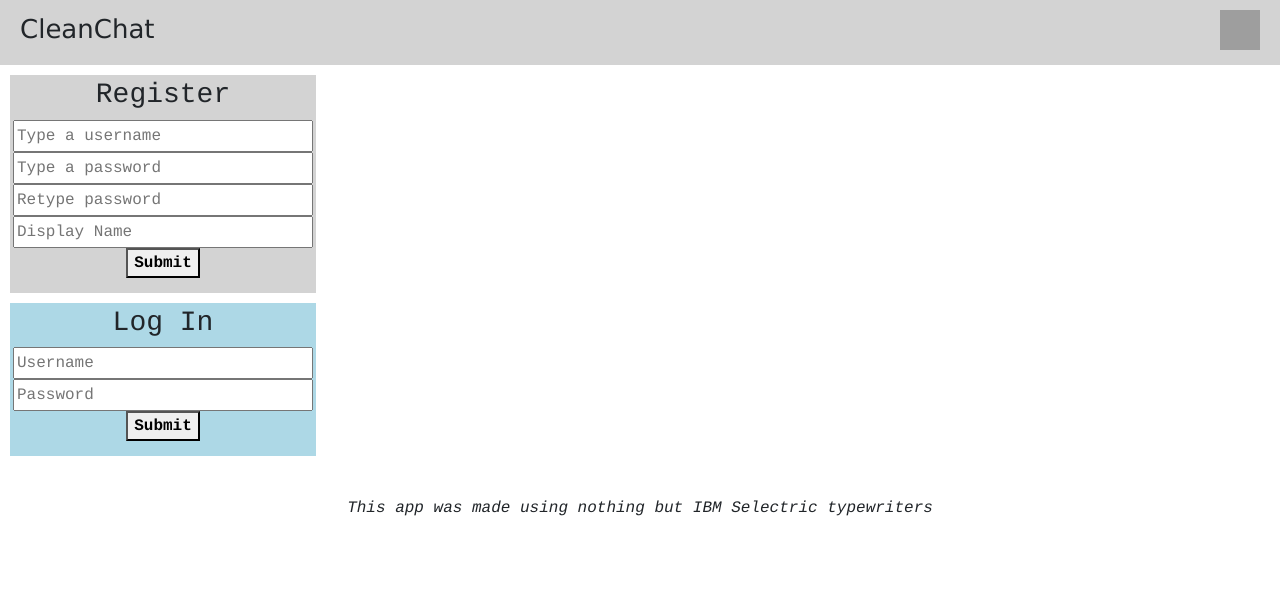
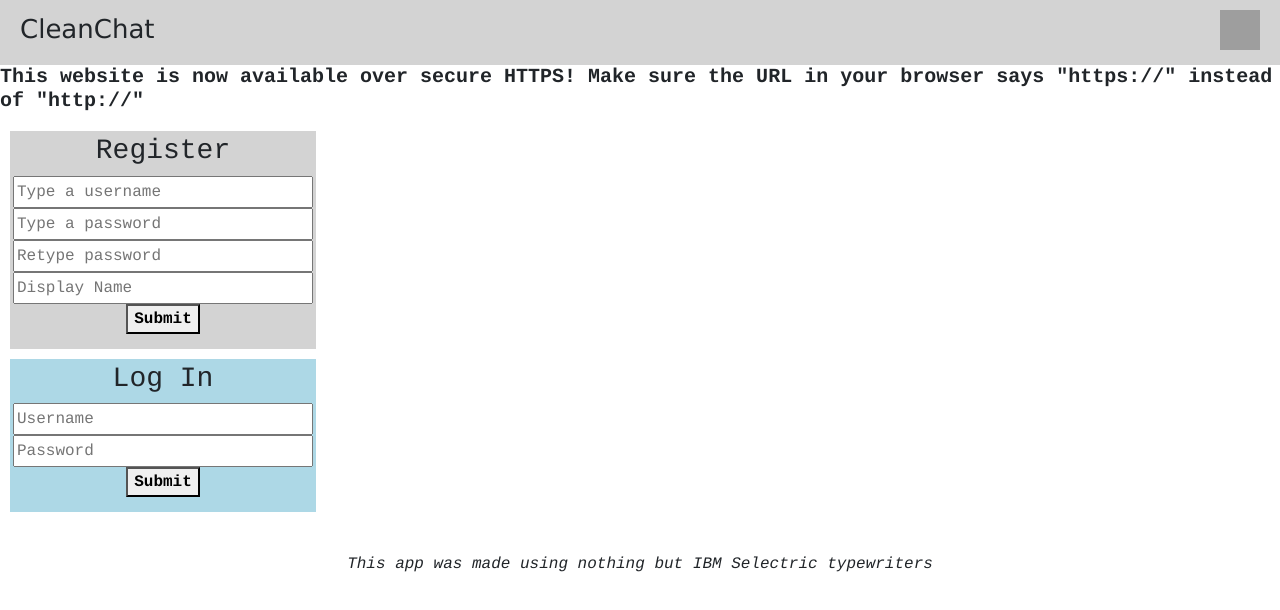
Before and after one commit to keenmaster486/clean-chat-app, a React (Create React App) app in the folder react-frontend/: page / in a window 1280 px wide. Shown: the top 610 px of the page. Built offline with nearby package versions, Linux system fonts and the light colour scheme; no server answers; grey boxes are pictures that could not be loaded.

Commit message:
enable HTTPS

```diff
--- a/react-frontend/src/App.js
+++ b/react-frontend/src/App.js
@@ -343,7 +343,9 @@ class App extends Component
 					:
 					(
 						<div>
-
+							<h5><b>
+								This website is now available over secure HTTPS! Make sure the URL in your browser says "https://" instead of "http://"
+							</b></h5>
 							<div className="notLoggedInContainer">
 								<NewUser apiURL={this.state.apiURL} changeState={this.changeState}></NewUser>
 								<Login apiURL={this.state.apiURL} handleLogin={this.handleLogin}></Login>
```
